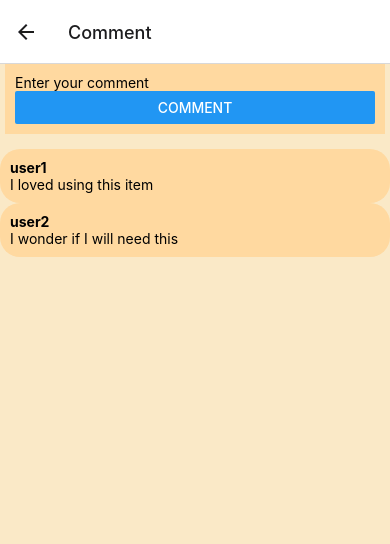
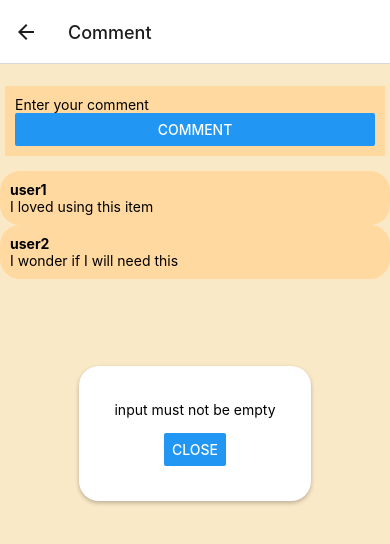
Before and after one commit to cis350/project-uniteandconquer, a React Native app in the folder uniteandconquer-mobile/: screen /Comment in a window 390 px wide. Both pictures are taken after a click on the button "COMMENT". Shown: the top 544 px of the page. Built offline with nearby package versions, Linux system fonts and the light colour scheme.

Commit message:
Update
Update db calls and error messages

```diff
--- a/uniteandconquer-mobile/components/Comment.js
+++ b/uniteandconquer-mobile/components/Comment.js
@@ -1,15 +1,45 @@
 import React, { useState } from 'react';
 import {
-  StyleSheet, View, ScrollView, Text, TextInput, Button,
+  StyleSheet, View, ScrollView, Text, TextInput, Button, Modal,
 } from 'react-native';
 
-// const postDB = require('../modules/PostDB');
+const postDB = require('../modules/PostDB');
 
 const styles = StyleSheet.create({
   container: {
     backgroundColor: '#FAE9C7',
     height: '100%',
     width: '100%',
+  },
+  centeredView: {
+    flex: 1,
+    justifyContent: 'center',
+    alignItems: 'center',
+    marginTop: 22,
+  },
+  modalView: {
+    margin: 20,
+    backgroundColor: 'white',
+    borderRadius: 20,
+    padding: 35,
+    alignItems: 'center',
+    shadowColor: '#000',
+    shadowOffset: {
+      width: 0,
+      height: 2,
+    },
+    shadowOpacity: 0.25,
+    shadowRadius: 4,
+    elevation: 5,
+  },
+  textStyle: {
+    color: 'white',
+    fontWeight: 'bold',
+    textAlign: 'center',
+  },
+  modalText: {
+    marginBottom: 15,
+    textAlign: 'center',
   },
 });
 const commentStyles = StyleSheet.create({
@@ -40,6 +70,8 @@ const commentStyles = StyleSheet.create({
 function Comment() {
   const [tempID, setTempID] = useState(3);
   const [commentInput, setCommentInput] = useState('');
+  const [errorMessage, setErrorMessage] = useState('');
+  const [modalVisible, setModalVisible] = React.useState(false);
   const [comments, setComments] = useState([
     { id: 1, name: 'user1', content: 'I loved using this item' },
     { id: 2, name: 'user2', content: 'I wonder if I will need this' },
@@ -59,22 +91,40 @@ function Comment() {
    * add comment to the post db
    */
   const addComment = () => {
-    // if (commentInput && commentInput.length > 0) {
-    //   postDB.addComment(userid, postid, (success, id, error) => {
-    //     if (success) {
-    //       const newComment = { id: tempID, name: `user${3}`, content: commentInput };
-    //       setComments([...comments, newComment]);
-    //       setTempID(tempID + 1);
-    //       setCommentInput('');
-    //     } else {
-    //       console.log(error);
-    //     }
-    //   });
-    // }
+    if (commentInput && commentInput.length > 0) {
+      postDB.addComment(userid, postid, (success, error) => {
+        if (success) {
+          const newComment = { id: tempID, name: `user${3}`, content: commentInput };
+          setComments([...comments, newComment]);
+          setTempID(tempID + 1);
+          setCommentInput('');
+        } else {
+          setErrorMessage(error);
+          setModalVisible(true);
+        }
+      });
+    }
+    setErrorMessage('input must not be empty');
+    setModalVisible(true);
   };
 
   return (
     <ScrollView style={styles.container}>
+      <View style={styles.centeredView}>
+        <Modal
+          animationType="slide"
+          transparent
+          visible={modalVisible}
+        >
+          <View style={styles.centeredView}>
+            <View style={styles.modalView}>
+              <Text style={styles.modalText}>{errorMessage}</Text>
+              <Button title="CLOSE" onPress={() => setModalVisible(false)} />
+            </View>
+          </View>
+        </Modal>
+      </View>
+
       <View style={commentStyles.container}>
         <View style={commentStyles.addComment}>
           <TextInput placeholder="Enter your comment" value={commentInput} onChangeText={setCommentInput} />
--- a/uniteandconquer-mobile/components/CreatePost.js
+++ b/uniteandconquer-mobile/components/CreatePost.js
@@ -1,10 +1,10 @@
 import React from 'react';
 import {
-  StyleSheet, View, ScrollView, Text, TextInput, Button,
+  StyleSheet, View, ScrollView, Text, TextInput, Button, Modal,
 } from 'react-native';
 import Icon from 'react-native-vector-icons/FontAwesome';
 
-// const postDB = require('../modules/PostDB');
+const postDB = require('../modules/PostDB');
 
 // styling ---------
 
@@ -13,6 +13,36 @@ const styles = StyleSheet.create({
     backgroundColor: '#FAE9C7',
     height: '100%',
     width: '100%',
+  },
+  centeredView: {
+    flex: 1,
+    justifyContent: 'center',
+    alignItems: 'center',
+    marginTop: 22,
+  },
+  modalView: {
+    margin: 20,
+    backgroundColor: 'white',
+    borderRadius: 20,
+    padding: 35,
+    alignItems: 'center',
+    shadowColor: '#000',
+    shadowOffset: {
+      width: 0,
+      height: 2,
+    },
+    shadowOpacity: 0.25,
+    shadowRadius: 4,
+    elevation: 5,
+  },
+  textStyle: {
+    color: 'white',
+    fontWeight: 'bold',
+    textAlign: 'center',
+  },
+  modalText: {
+    marginBottom: 15,
+    textAlign: 'center',
   },
 });
 
@@ -132,12 +162,13 @@ const createPostStyles = StyleSheet.create({
 export default function CreatePost({ navigation }) {
   const [itemName, setItemName] = React.useState('');
   const [targetQuantity, setTargetQuantity] = React.useState('');
+  const [currentQuantity, setCurrentQuantity] = React.useState('');
   const [price, setPrice] = React.useState('');
   const [link, setLink] = React.useState('');
   const [description, setDescription] = React.useState('');
   const [tags, setTags] = React.useState([]);
-  const [currentQuantity, setCurrentQuantity] = React.useState('');
-
+  const [errorMessage, setErrorMessage] = React.useState('');
+  const [modalVisible, setModalVisible] = React.useState(false);
   function addTags(tag) {
     if (tags.includes(tag)) {
       const newList = tags.filter((item) => item !== tag);
@@ -160,39 +191,59 @@ export default function CreatePost({ navigation }) {
     const isValidDiscription = description !== null && description.trim().length >= 1;
     const isValidPrice = price !== null && price.trim().length >= 1;
     const isValidTagetQuantity = targetQuantity !== null && targetQuantity.trim().length >= 1;
-
+    const isValidCurrentQuantity = currentQuantity !== null && currentQuantity.trim().length >= 1;
     return isValidDiscription
             && isValidlink
             && isValidItemName
             && isValidPrice
-            && isValidTagetQuantity;
+            && isValidTagetQuantity
+            && isValidCurrentQuantity;
   }
 
   function handlePost() {
-    // if (checkValidInput()) {
-    //   postDB.addPost(
-    //     itemName,
-    //     targetQuantity,
-    //     price,
-    //     link,
-    //     description,
-    //     tags,
-    //     (success, id, error) => {
-    //       if (success) {
-    //       // should place navigation here
-    //       } else {
-    //         console.log(error);
-    //       }
-    //     },
-    //   );
-    // }
+    if (checkValidInput()) {
+      postDB.addPost(
+        itemName,
+        targetQuantity,
+        currentQuantity,
+        price,
+        link,
+        description,
+        tags,
+        (success, id, error) => {
+          if (success) {
+          // should place navigation here
+          } else {
+            setErrorMessage(error);
+            setModalVisible(true);
+          }
+        },
+      );
+    }
     // we need to move the navigation inside the addPost, once it is successfully created, but I was
     // wondering how to redirect to a certain page?
     navigation.navigate('PostDetails');
+    // setErrorMessage('input must not be empty');
+    // setModalVisible(true);
   }
 
   return (
     <ScrollView style={styles.container}>
+      <View style={styles.centeredView}>
+        <Modal
+          animationType="slide"
+          transparent
+          visible={modalVisible}
+        >
+          <View style={styles.centeredView}>
+            <View style={styles.modalView}>
+              <Text style={styles.modalText}>{errorMessage}</Text>
+              <Button title="CLOSE" onPress={() => setModalVisible(false)} />
+            </View>
+          </View>
+        </Modal>
+      </View>
+
       <View>
         <View style={userStyles.container}>
           <Icon name="user" size={28} style={userStyles.icon} />
@@ -235,6 +286,7 @@ export default function CreatePost({ navigation }) {
                   onChangeText={setTargetQuantity}
                   value={targetQuantity}
                 />
+
                 <Text>Price/Item</Text>
                 <TextInput
                   style={createPostStyles.field}
```
